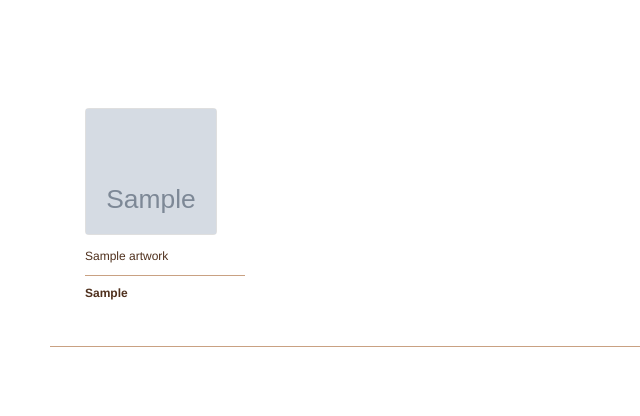
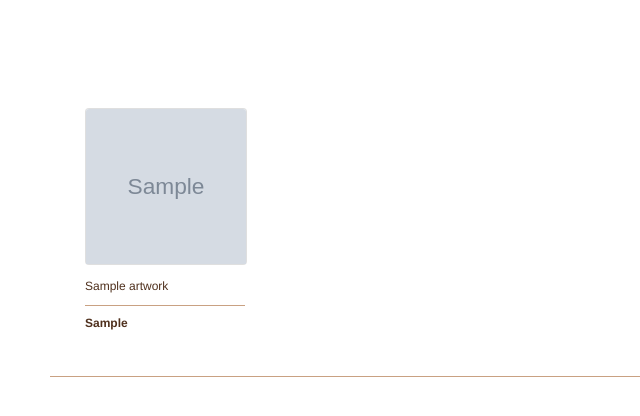
Before and after one commit to MuseRec/museum_recommender, a Django app: template museum_site/templates/museum_site/index.html in a window 1280 px wide. Shown: the part 16-432 px from the top of the page, without its empty margins (0-640 px from the left). Run offline with Django 3.2, Linux system fonts and the light colour scheme; tables that the repository leaves empty hold one stand-in row (values such as "Sample post"); the template is opened without the code that fills it: values that come from a table or form of the project are taken from there, most other values are stand-ins (such as "Sample title", 1, 10 or a date in 2020); grey boxes marked "Sample" are stand-in pictures; some libraries are stand-ins or nearby versions.

Commit message:
increased size of images

```diff
--- a/museum_site/templates/museum_site/index.html
+++ b/museum_site/templates/museum_site/index.html
@@ -38,10 +38,10 @@
                                     <a href = "{% url 'museum_site:artwork' art.art_id %}"
                                         onclick = "return interaction_event('click', '{{ art.art_id }}', '{{ page_id }}', '{{ csrf_token }}');">
                                         {% if art.art_id in already_selected %}
-                                            <img class = 'card-img-top' style="width: 150px; height: 180px; background-size: 300% 300%; opacity: 0.25;" src = "{% static 'img/images/' %}{{ art.img_file }}"
+                                            <img class = 'card-img-top' style="width: 160px; height: 155px; background-size: auto; opacity: 0.45;" src = "{% static 'img/images/' %}{{ art.img_file }}"
                                                 alt = '{{ art.title|cut:"'" }}' />
                                         {% else %}
-                                            <img class = 'card-img-top' style="width: 150px; height: 180px; background-size: 300% 300%;" src = "{% static 'img/images/' %}{{ art.img_file }}"
+                                            <img class = 'card-img-top' style="width: 160px; height: 155px; background-size: auto;" src = "{% static 'img/images/' %}{{ art.img_file }}"
                                                 alt = '{{ art.title|cut:"'" }}' />
                                         {% endif %}
                                     </a>
--- a/museum_webapp/settings.py
+++ b/museum_webapp/settings.py
@@ -37,7 +37,7 @@ SECRET_KEY = os.getenv('SECRET_KEY')
 
 # SECURITY WARNING: don't run with debug turned on in production!
 #DEBUG = os.getenv('DEBUG')
-DEBUG = True
+DEBUG = False
 
 
 ALLOWED_HOSTS = ['127.0.0.1','10.99.96.155', '130.88..36.13', 'artdatastudy.its.manchester.ac.uk',]
--- a/static/css/index.css
+++ b/static/css/index.css
@@ -1,6 +1,8 @@
 .artwork-img-style {
-    width: 130px;
-    height: 125px;
+    /* width: 130px; */
+    /* height: 125px; */
+    width: 160px;
+    height: 155px;
     overflow: hidden;
     justify-content: center;
     display: flex;
```
